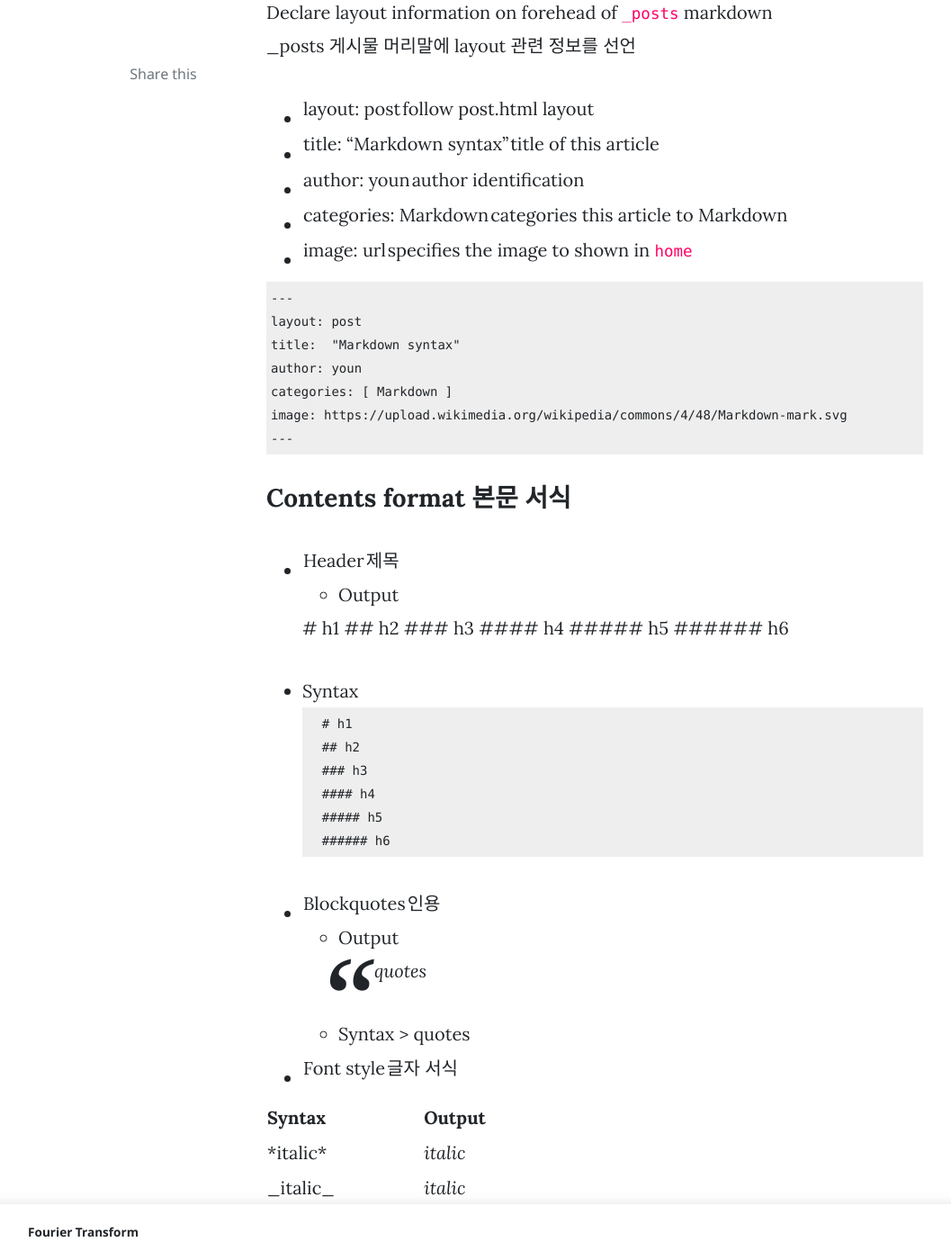
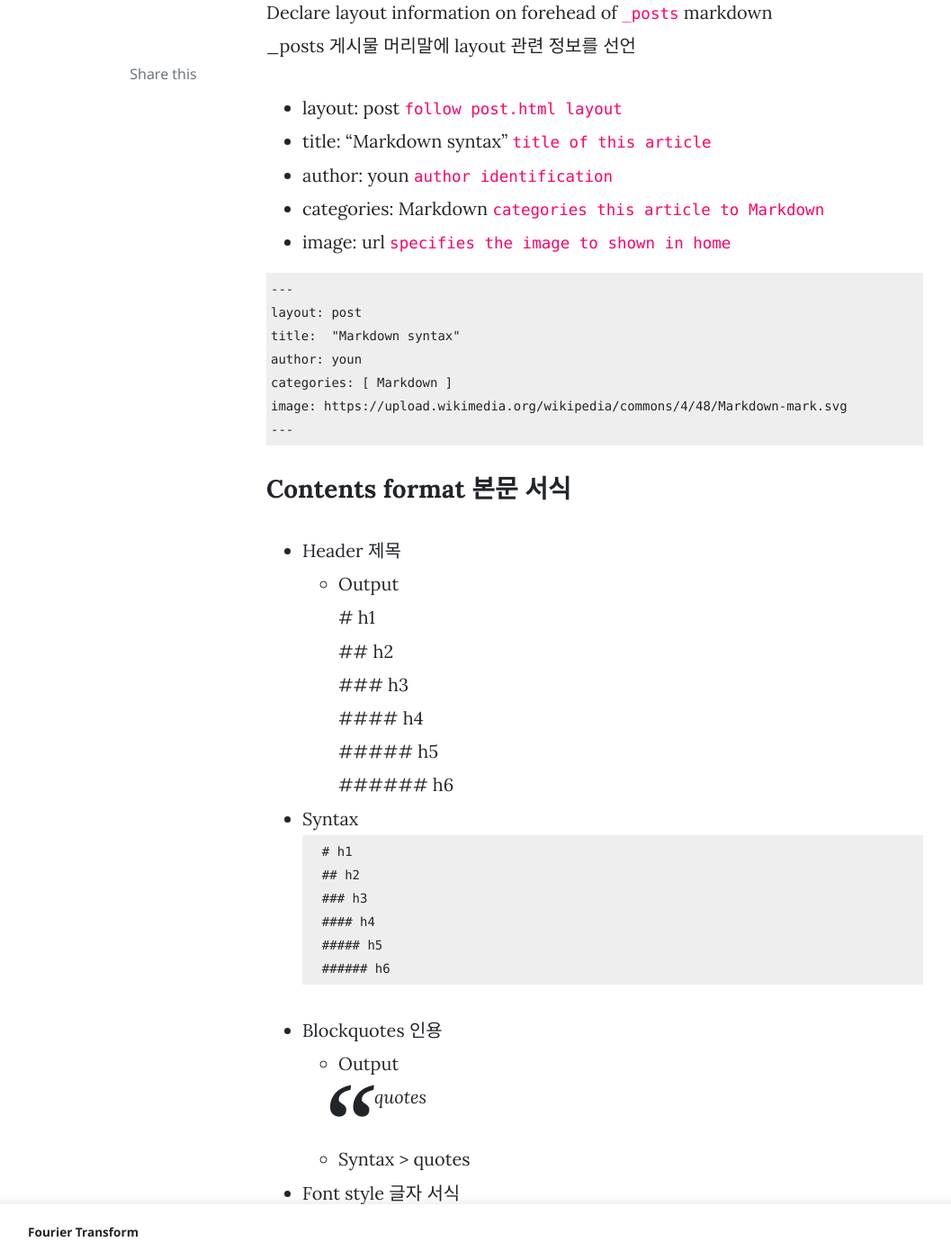
Before and after one commit to mbyun1420/mbyun1420.github.com, a Jekyll site: the page built from _posts/2020-09-19-markdown-syntax.markdown, in a window 1280 px wide and 1400 px high, scrolled down 654 px. Shown: the whole window at 90% size, without its empty margins (74-1131 px from the left). Built offline with Jekyll 4.4.1, drawn with Linux system fonts in a browser that asks for light colours; nearby versions of some CDN libraries; comment, search, counter and statistics services are not loaded; some of the changed text lies outside the part shown.

Commit message:
style edit markdown

````diff
--- a/_posts/2020-09-19-markdown-syntax.markdown
+++ b/_posts/2020-09-19-markdown-syntax.markdown
@@ -14,11 +14,11 @@ This blog has a default layout which includes the stlye of first letter having 3
 Declare layout information on forehead of `_posts` markdown
  _posts 게시물 머리말에 layout 관련 정보를 선언
 
-+ layout: post | follow post.html layout
-+ title: "Markdown syntax" | title of this article
-+ author: youn | author identification
-+ categories: Markdown | categories this article to Markdown
-+ image: url | specifies the image to shown in `home`
++ layout: post  `follow post.html layout`
++ title: "Markdown syntax" `title of this article`
++ author: youn `author identification`
++ categories: Markdown `categories this article to Markdown`
++ image: url `specifies the image to shown in home`
 
 
 ```
@@ -32,9 +32,8 @@ image: https://upload.wikimedia.org/wikipedia/commons/4/48/Markdown-mark.svg
 ```
 
 ### Contents format 본문 서식
-+ Header | 제목
++ Header 제목
     + Output
-
     # h1
     ## h2
     ### h3
@@ -52,25 +51,24 @@ image: https://upload.wikimedia.org/wikipedia/commons/4/48/Markdown-mark.svg
     ###### h6
      ```
 
-+ Blockquotes | 인용
++ Blockquotes 인용
     + Output
         > quotes
     + Syntax
         \> quotes
 
-+ Font style | 글자 서식
++ Font style 글자 서식
 
-Syntax    | Output
---------- | ---------
-\*italic\* | *italic*
-\_italic\_ | _italic_
-\**bold\*\* | **bold**
-\__bold\_\_ | __bold__
-\~~strikethrough\~\~ | ~~strikethrough~~
-\<u>Underline\</u> | <u>Underline</u>
+Syntax              | Output
+---------           | ---------
+\*italic\*          | *italic*
+\_italic\_          | _italic_
+\**bold\*\*         | **bold**
+\__bold\_\_         | __bold__
+\~~strikethrough\~\~| ~~strikethrough~~
+\<u>Underline\</u>  | <u>Underline</u>
 
-
-+ Ordered list | 리스트 (순서)
++ Ordered list 리스트 (순서)
     + Output
         1. o-list
         1. o-list
@@ -84,7 +82,7 @@ Syntax    | Output
         \1. o-list
         \2. o-list
 
-+ Unordered list | 리스트 (순서x)
++ Unordered list 리스트 (순서x)
     + Output
     * uo-list
         - uo-list
@@ -109,7 +107,7 @@ Syntax    | Output
     Content 1 | Content 3
     Content 2 | Content 4
     ```
-+ Table align | 테이블 정렬
++ Table align 테이블 정렬
     + Output
 
     | Header 1 | Header 2 | Header 3 |
@@ -123,7 +121,7 @@ Syntax    | Output
     | Left      | Center     | Right     |
     ```
 
-+ Code block | 코드 블록
++ Code block 코드 블록
     + Output
     ```
     ```
@@ -143,7 +141,7 @@ Syntax    | Output
         printf(%s, "이것은 c 코드 입니다");
         }
     \`\`\`
-+ Inline code block | 인라인 코드 블록
++ Inline code block 인라인 코드 블록
     + Output
     `Inline code block`
     + Syntax
@@ -157,7 +155,7 @@ Syntax    | Output
     \---
     \***
     \___
-+ Footnotes | 각주
++ Footnotes 각주
     + Output
     Footnote[^id]
 
@@ -180,8 +178,7 @@ Syntax    | Output
     \```
     \</details>
 
-
-+ External link | 외부 링크
++ External link 외부 링크
     + Output
     [google](http://www.google.co.kr "hover:구글")
     [google][link1]
@@ -195,8 +192,8 @@ Syntax    | Output
         \[link1]: http://www.google.com/ "hover:구글"
     \<mbyun1420@gmail.com>
 
-## etc | 기타 서식
-+ Image | 이미지
+## etc 기타 서식
++ Image 이미지
     + Output
     ![image_example_1]({{ site.baseurl }}/assets/images/8.jpg)
     ![image_example_2][image_link]
````
Also changed, not shown: other parts of _posts/2020-09-19-markdown-syntax.markdown (+4 -4 lines).
